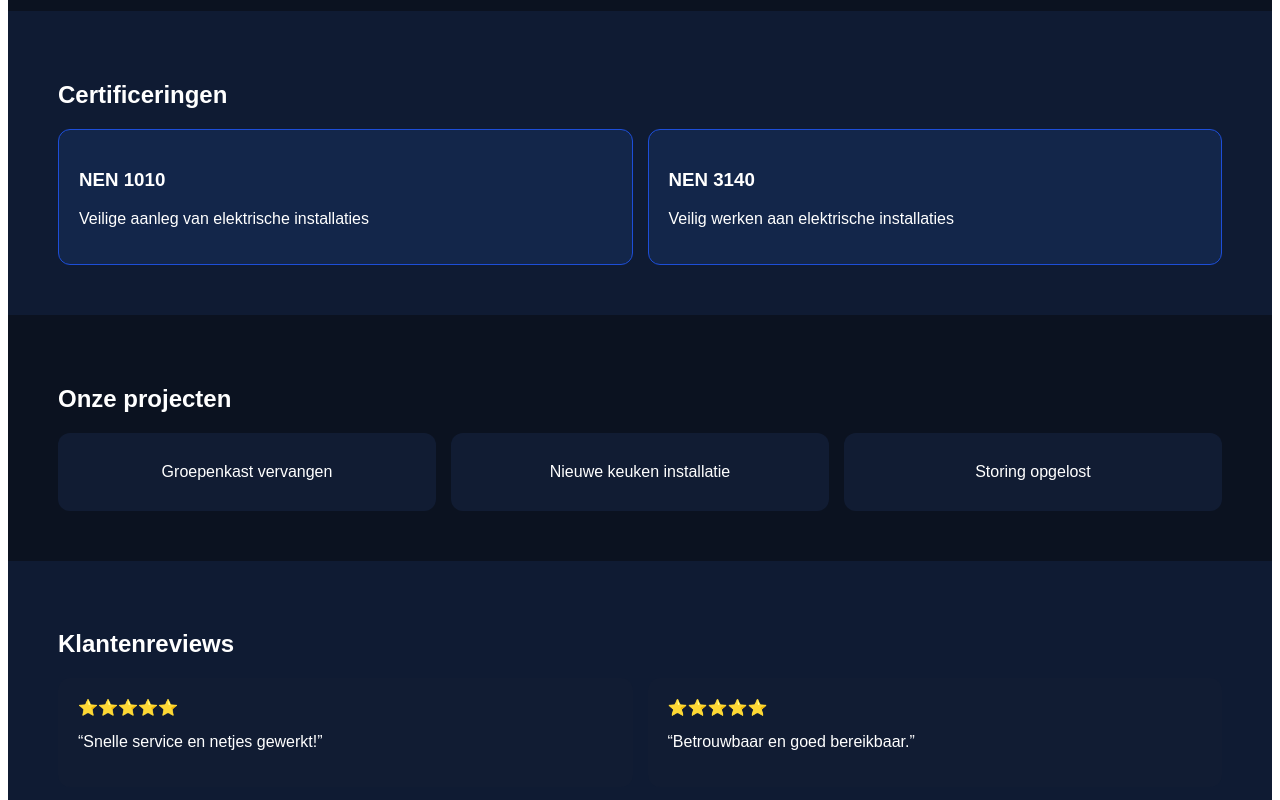
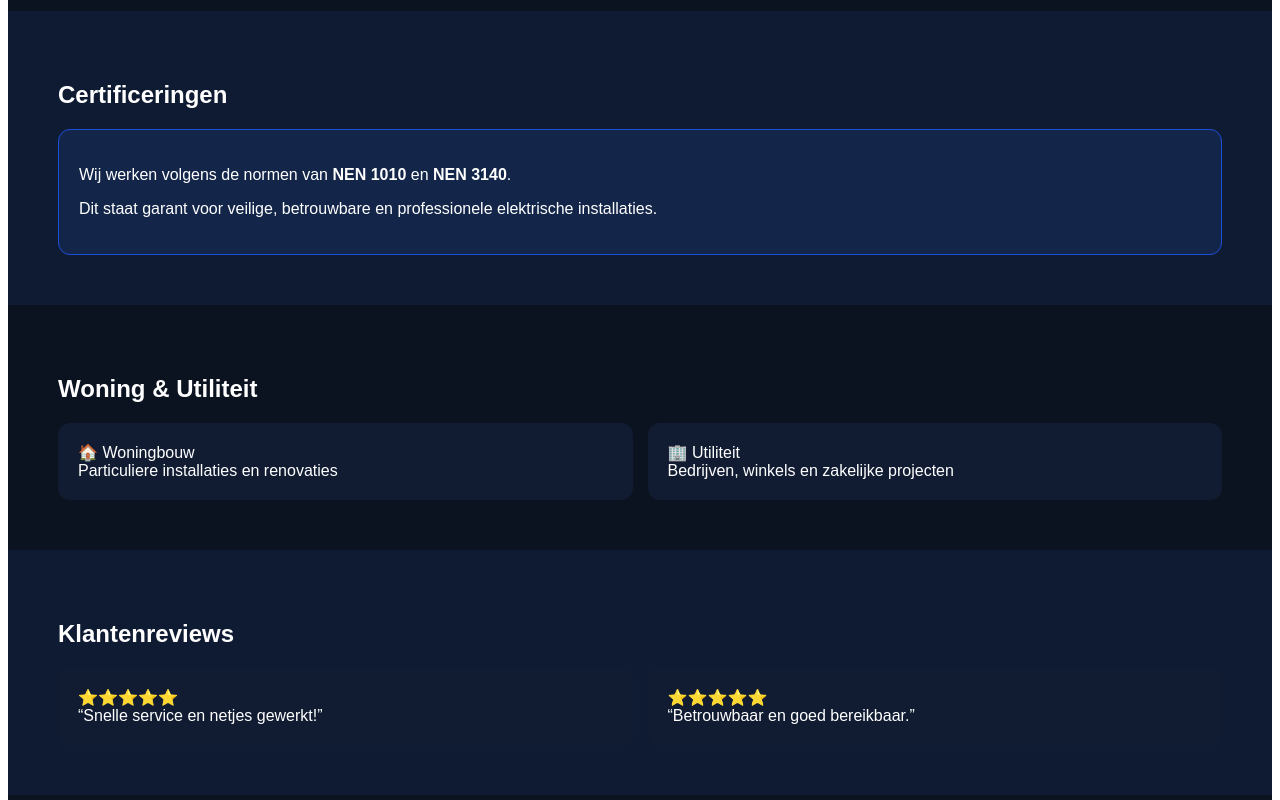
Before and after one commit to emalkhaleki/elektrotechniek-khaleki.nl, a React (Vite) app: page / in a window 1280 px wide. Shown: the part 660-1460 px from the top of the page. Built offline with nearby package versions, Linux system fonts and the light colour scheme.

Commit message:
Update App.jsx

```diff
--- a/src/App.jsx
+++ b/src/App.jsx
@@ -68,43 +68,46 @@ export default function App() {
       <section style={styles.sectionDark}>
         <h2>Certificeringen</h2>
 
+        <div style={styles.certBox}>
+          <p>
+            Wij werken volgens de normen van <b>NEN 1010</b> en <b>NEN 3140</b>.
+          </p>
+          <p>
+            Dit staat garant voor veilige, betrouwbare en professionele elektrische installaties.
+          </p>
+        </div>
+      </section>
+
+      {/* WONING & UTILITEIT (vervanging projecten) */}
+      <section style={styles.section}>
+        <h2>Woning & Utiliteit</h2>
+
         <div style={styles.grid}>
-          <div style={styles.certCard}>
-            <h3>NEN 1010</h3>
-            <p>Veilige aanleg van elektrische installaties</p>
+          <div style={styles.card}>
+            🏠 Woningbouw<br />
+            Particuliere installaties en renovaties
           </div>
 
-          <div style={styles.certCard}>
-            <h3>NEN 3140</h3>
-            <p>Veilig werken aan elektrische installaties</p>
+          <div style={styles.card}>
+            🏢 Utiliteit<br />
+            Bedrijven, winkels en zakelijke projecten
           </div>
         </div>
       </section>
 
-      {/* PROJECTEN 📸 */}
-      <section style={styles.section}>
-        <h2>Onze projecten</h2>
-
-        <div style={styles.grid}>
-          <div style={styles.photo}>Groepenkast vervangen</div>
-          <div style={styles.photo}>Nieuwe keuken installatie</div>
-          <div style={styles.photo}>Storing opgelost</div>
-        </div>
-      </section>
-
-      {/* REVIEWS ⭐ */}
+      {/* REVIEWS */}
       <section style={styles.sectionDark}>
         <h2>Klantenreviews</h2>
 
         <div style={styles.grid}>
           <div style={styles.review}>
-            ⭐⭐⭐⭐⭐
-            <p>“Snelle service en netjes gewerkt!”</p>
+            ⭐⭐⭐⭐⭐<br />
+            “Snelle service en netjes gewerkt!”
           </div>
 
           <div style={styles.review}>
-            ⭐⭐⭐⭐⭐
-            <p>“Betrouwbaar en goed bereikbaar.”</p>
+            ⭐⭐⭐⭐⭐<br />
+            “Betrouwbaar en goed bereikbaar.”
           </div>
         </div>
       </section>
@@ -210,18 +213,12 @@ const styles = {
     borderRadius: 12,
   },
 
-  certCard: {
+  certBox: {
     background: "#13264a",
     padding: 20,
     borderRadius: 12,
     border: "1px solid #1d4ed8",
-  },
-
-  photo: {
-    background: "#111c33",
-    padding: 30,
-    borderRadius: 12,
-    textAlign: "center",
+    marginTop: 20,
   },
 
   review: {
```
